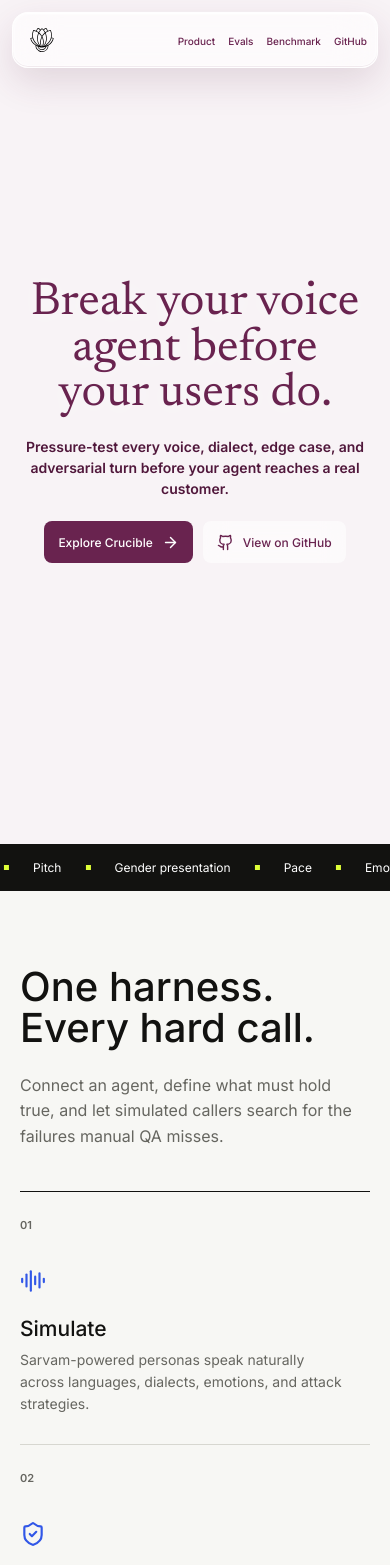
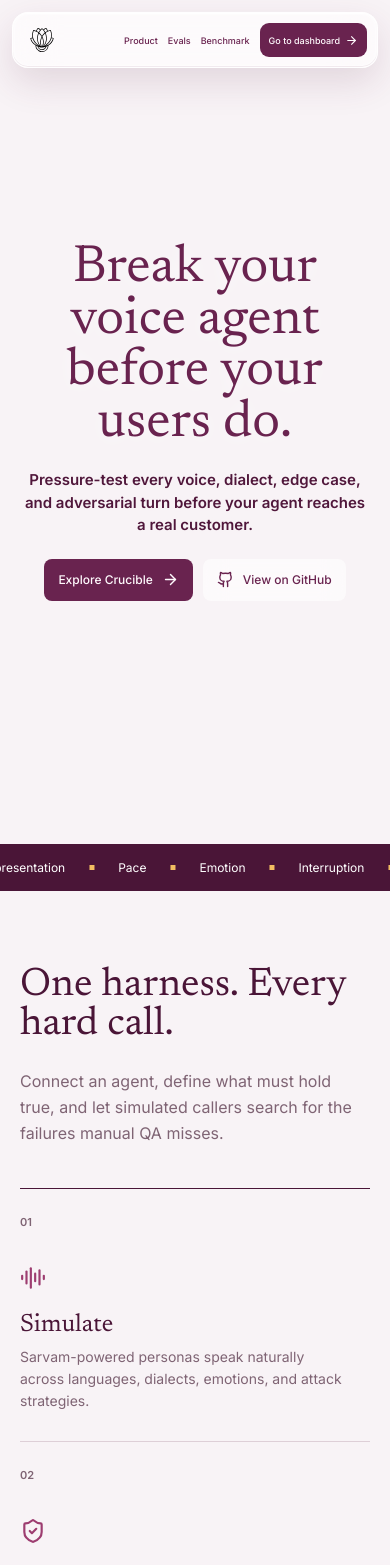
Before and after one commit to mohitpaddhariya/crucible, a React (Vite) app in the folder website/: page / in a window 390 px wide. Shown: the top 1565 px of the page. Built offline with nearby package versions, Linux system fonts and the light colour scheme.

Commit message:
feat: unify landing page visual system

```diff
--- a/website/src/App.tsx
+++ b/website/src/App.tsx
@@ -22,6 +22,8 @@ const heroAnimations: AsciiVideoSource[] = [
   },
 ];
 
+const tickerTreatments = [...treatments, ...treatments];
+
 function Brand() {
   return (
     <a className="brand" href="#top" aria-label="Crucible home">
@@ -39,8 +41,9 @@ function App() {
           <a href="#product">Product</a>
           <a href="#dimensions">Evals</a>
           <a href="#benchmark">Benchmark</a>
-          <a href="https://github.com/mohitpaddhariya/crucible" target="_blank" rel="noreferrer">
-            GitHub
+          <a className="dashboard-link" href="#dashboard">
+            Go to dashboard
+            <ArrowRight size={15} />
           </a>
         </nav>
       </header>
@@ -81,7 +84,7 @@ function App() {
 
         <div className="signal-strip" aria-label="Evaluation dimensions">
           <div className="signal-track">
-            {[...treatments, ...treatments].map((treatment, index) => (
+            {[...tickerTreatments, ...tickerTreatments].map((treatment, index) => (
               <span key={`${treatment}-${index}`}>
                 {treatment}
                 <i />
@@ -130,7 +133,7 @@ function App() {
           </div>
         </section>
 
-        <section className="demo-section" aria-labelledby="demo-title">
+        <section className="demo-section" id="dashboard" aria-labelledby="demo-title">
           <div className="section demo-heading">
             <h2 id="demo-title">A failure you can replay.</h2>
             <p>
--- a/website/src/data.ts
+++ b/website/src/data.ts
@@ -73,7 +73,6 @@ export const scenarios: Scenario[] = [
 ];
 
 export const treatments = [
-  "Dialect",
   "Code-mixing",
   "Pitch",
   "Gender presentation",
@@ -81,6 +80,4 @@ export const treatments = [
   "Emotion",
   "Interruption",
   "Phone codec",
-  "Background noise",
-  "Packet loss",
 ];
--- a/website/src/styles.css
+++ b/website/src/styles.css
@@ -1,18 +1,18 @@
 :root {
   font-family: "Inter", Arial, sans-serif;
-  color: #121210;
-  background: #f7f7f4;
+  color: #4a1537;
+  background: #f8f3f6;
   font-synthesis: none;
   text-rendering: optimizeLegibility;
-  --paper: #f7f7f4;
-  --surface: #ffffff;
-  --ink: #121210;
-  --muted: #666660;
-  --line: #d7d7d0;
-  --blue: #3157e7;
-  --blue-dark: #2142bd;
-  --signal: #dfff38;
-  --danger: #ef4b32;
+  --paper: #f8f3f6;
+  --surface: #fffafd;
+  --ink: #4a1537;
+  --muted: #7f6474;
+  --line: #decfd7;
+  --blue: #9d3d70;
+  --blue-dark: #782652;
+  --signal: #f2bd61;
+  --danger: #d84f59;
   --dark: #151513;
   --ascii-background: #f8f3f6;
   --ascii-grid: #d8ccd2;
@@ -485,9 +485,10 @@ svg {
 .closing h2,
 .demo-heading h2 {
   margin: 0;
+  font-family: "Newsreader", Georgia, serif;
   font-size: clamp(38px, 5vw, 68px);
   font-weight: 500;
-  line-height: 1.02;
+  line-height: 0.98;
 }
 
 .section-heading p,
@@ -536,7 +537,8 @@ svg {
 
 .system-steps h3 {
   margin: 18px 0 8px;
-  font-size: 21px;
+  font-family: "Newsreader", Georgia, serif;
+  font-size: 25px;
   font-weight: 500;
 }
 
@@ -737,6 +739,7 @@ svg {
 }
 
 .score-total > strong {
+  font-family: "Newsreader", Georgia, serif;
   font-size: 56px;
   font-weight: 500;
   line-height: 1;
@@ -854,7 +857,7 @@ svg {
 
 .voice-matrix .matrix-alert {
   color: var(--danger);
-  background: #fff0ed;
+  background: #fff0f5;
 }
 
 .matrix-note {
@@ -871,6 +874,7 @@ svg {
   display: block;
   margin-top: 58px;
   color: var(--danger);
+  font-family: "Newsreader", Georgia, serif;
   font-size: 38px;
   font-weight: 500;
 }
@@ -905,7 +909,7 @@ svg {
 .benchmark-copy p {
   max-width: 480px;
   margin: 28px 0 0;
-  color: #dbe2ff;
+  color: #f6dbe9;
   line-height: 1.6;
 }
 
@@ -936,12 +940,13 @@ svg {
 }
 
 .frontier-list span {
-  color: #bac6ff;
+  color: #efbfd7;
   font-size: 11px;
 }
 
 .frontier-list strong {
-  font-size: 19px;
+  font-family: "Newsreader", Georgia, serif;
+  font-size: 22px;
   font-weight: 500;
 }
 
@@ -1023,7 +1028,7 @@ svg {
   gap: 40px;
   align-items: center;
   padding: 0 32px;
-  color: #d0d0ca;
+  color: #e6ccd9;
   background: var(--ink);
 }
 
@@ -1437,7 +1442,8 @@ svg {
 
 #product,
 #dimensions,
-#benchmark {
+#benchmark,
+#dashboard {
   scroll-margin-top: 96px;
 }
 
@@ -1475,7 +1481,7 @@ svg {
   font-weight: 500;
 }
 
-.hero-nav a {
+.hero-nav > a:not(.dashboard-link) {
   padding: 8px 0 6px;
   border-bottom: 1px solid transparent;
   transition:
@@ -1483,7 +1489,7 @@ svg {
     border-color 150ms ease;
 }
 
-.hero-nav a:hover {
+.hero-nav > a:not(.dashboard-link):hover {
   color: #b23575;
   border-bottom-color: currentColor;
 }
@@ -1491,6 +1497,23 @@ svg {
 .hero-nav a:focus-visible {
   outline: 2px solid var(--hero-type);
   outline-offset: 4px;
+}
+
+.hero-nav .dashboard-link {
+  display: inline-flex;
+  min-height: 38px;
+  align-items: center;
+  gap: 8px;
+  padding: 0 13px;
+  border-radius: 9px;
+  color: var(--surface);
+  background: var(--hero-type);
+  transition: background 150ms ease;
+}
+
+.hero-nav .dashboard-link:hover {
+  color: var(--surface);
+  background: #8d2c67;
 }
 
 .site-footer .brand,
@@ -1574,16 +1597,16 @@ svg {
 .hero-content {
   position: relative;
   z-index: 1;
-  width: min(940px, calc(100% - 48px));
+  width: min(1040px, calc(100% - 48px));
   text-align: center;
 }
 
 .video-hero h1 {
-  max-width: min(900px, calc(100% - 48px));
+  max-width: min(1000px, calc(100% - 32px));
   margin: 0 auto;
   color: var(--hero-type);
   font-family: "Newsreader", Georgia, serif;
-  font-size: clamp(48px, 5.5vw, 80px);
+  font-size: clamp(58px, 6.3vw, 94px);
   font-weight: 500;
   line-height: 0.96;
   text-align: center;
@@ -1593,12 +1616,12 @@ svg {
 }
 
 .hero-content > p {
-  max-width: 590px;
-  margin: 22px auto 0;
+  max-width: 660px;
+  margin: 24px auto 0;
   color: #50173b;
-  font-size: 15px;
+  font-size: 18px;
   font-weight: 600;
-  line-height: 1.55;
+  line-height: 1.5;
   text-shadow:
     -2px -2px 2px var(--ascii-background),
     2px -2px 2px var(--ascii-background),
@@ -1678,8 +1701,19 @@ svg {
   }
 
   .hero-nav {
-    gap: 13px;
-    font-size: 10px;
+    gap: 10px;
+    font-size: 9px;
+  }
+
+  .hero-nav .dashboard-link {
+    min-height: 34px;
+    gap: 5px;
+    padding: 0 9px;
+    font-size: 9px;
+  }
+
+  .hero-nav .dashboard-link svg {
+    width: 13px;
   }
 
   .video-hero {
@@ -1688,7 +1722,7 @@ svg {
 
   .video-hero h1 {
     max-width: 100%;
-    font-size: clamp(42px, 12vw, 54px);
+    font-size: clamp(48px, 13.5vw, 60px);
     line-height: 0.98;
     text-wrap: balance;
   }
@@ -1702,9 +1736,9 @@ svg {
   }
 
   .hero-content > p {
-    max-width: 340px;
-    margin-top: 18px;
-    font-size: 14px;
+    max-width: 350px;
+    margin-top: 20px;
+    font-size: 15px;
     line-height: 1.5;
   }
 
```
